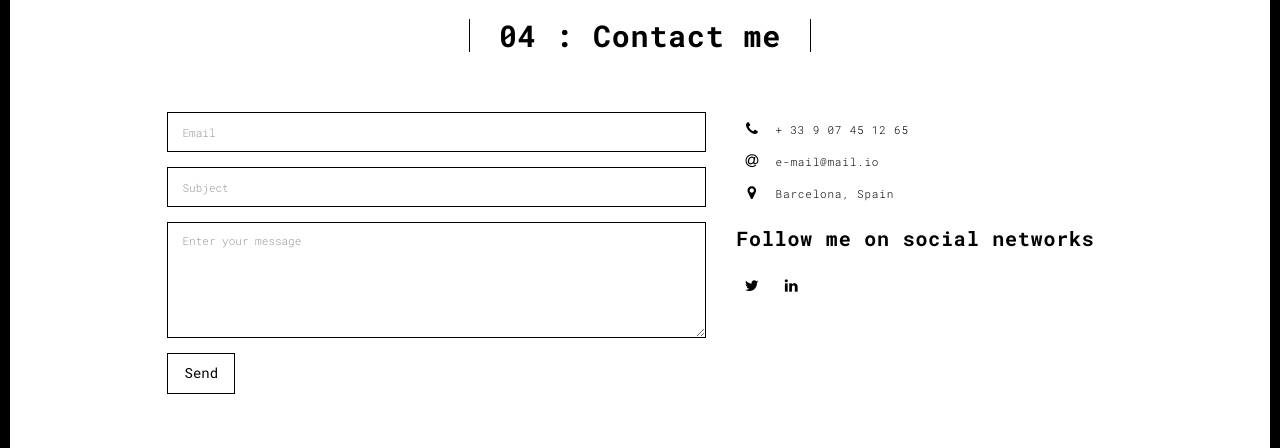
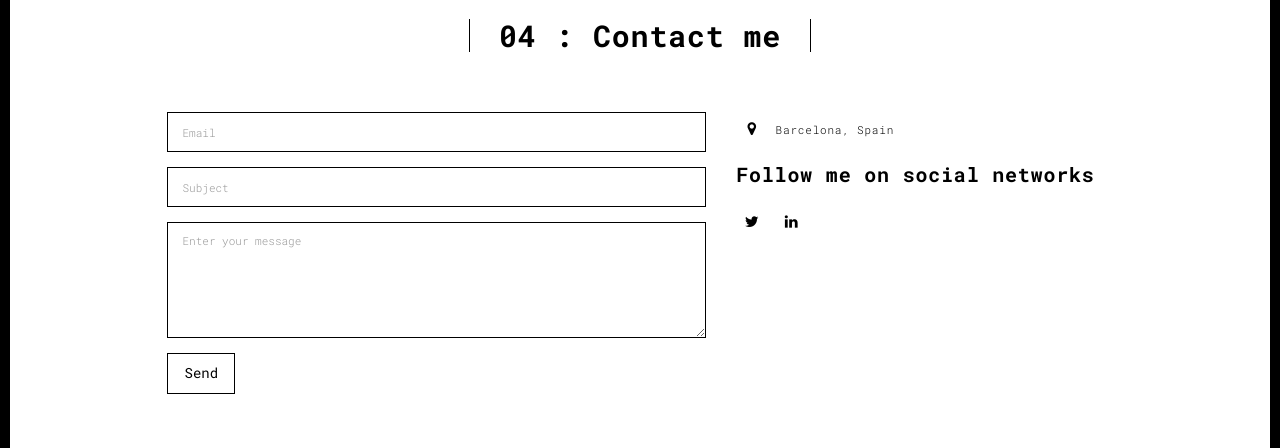
Before and after one commit to stusid/portfolio, a Flask app: page /contact.html in a window 1280 px wide. Shown: the part 90-538 px from the top of the page. Run offline with Flask 3, Linux system fonts and the light colour scheme; some libraries are stand-ins or nearby versions.

Commit message:
Contact update

```diff
--- a/templates/contact.html
+++ b/templates/contact.html
@@ -77,18 +77,6 @@
                       <ul class="list-unstyled">
                         <li>
                           <span class="fa-icon">
-                            <i class="fa fa-phone" aria-hidden="true"></i>
-                          </span>
-                          + 33 9 07 45 12 65
-                        </li>
-                        <li>
-                          <span class="fa-icon">
-                            <i class="fa fa-at" aria-hidden="true"></i>
-                          </span>
-                          e-mail@mail.io
-                        </li>
-                        <li>
-                          <span class="fa-icon">
                             <i class="fa fa fa-map-marker" aria-hidden="true"></i>
                           </span>
                           Barcelona, Spain
```
